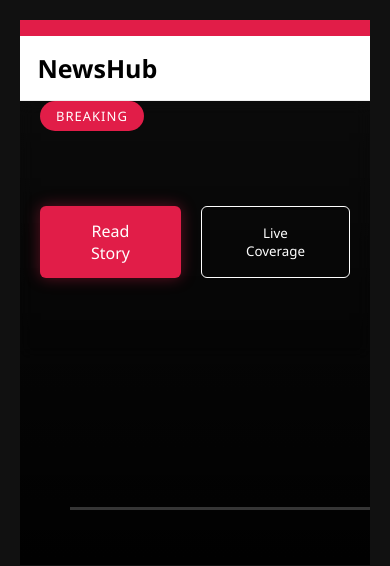
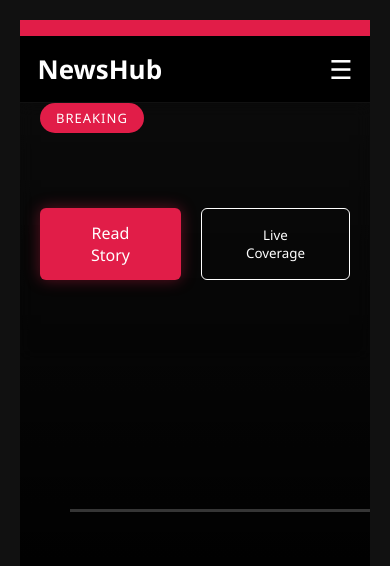
Before and after one commit to AmanMahapatra0329/News_Website, a Django app: page / in a window 390 px wide. Shown: the top 566 px of the page. Run offline with Django 5.2, Linux system fonts and the light colour scheme; data that the repository does not hold is empty.

Commit message:
headerstyle corrected

```diff
--- a/article/static/css/HF.css
+++ b/article/static/css/HF.css
@@ -58,31 +58,32 @@ body{
 
 /* HEADER */
 
+/* PREMIUM BLACK HEADER */
+
 .header{
-  background:#fff;
+  background:#000;
+  color:#fff;
   position:sticky;
   top:0;
   z-index:1000;
-  transition:0.3s ease;
-  border-bottom:1px solid #eee;
+  border-bottom:1px solid #111;
 }
 
-.header.scrolled{
-  box-shadow:0 5px 20px rgba(0,0,0,0.08);
-}
-
-.header .container{
+.header-flex{
   display:flex;
+  align-items:center;
   justify-content:space-between;
-  align-items:center;
+  gap:20px;
   padding:15px 0;
 }
 
 .logo{
-  font-size:25px;
+  font-size:26px;
   font-weight:800;
-  color: black;
+  color:#fff;
 }
+
+/* Desktop Nav */
 
 .nav{
   display:flex;
@@ -91,37 +92,63 @@ body{
 
 .nav a{
   text-decoration:none;
-  color:#374151;
+  color:#fff;
   font-weight:500;
-  transition:0.3s;
+  transition:.3s;
 }
 
 .nav a:hover{
   color:#e11d48;
 }
 
-/* MOBILE */
+
+
+/* Menu Button */
 
 .menu-btn{
   display:none;
-  font-size:22px;
+  font-size:26px;
   cursor:pointer;
+  color:#fff;
 }
+
+/* Mobile Nav */
 
 .mobile-nav{
   display:none;
   flex-direction:column;
-  background:#fff;
-  padding:15px;
-  border-top:1px solid #eee;
+  background:#000;
 }
 
 .mobile-nav a{
-  padding:10px 0;
+  padding:15px;
   text-decoration:none;
-  color:#374151;
+  color:#fff;
+  border-top:1px solid #111;
 }
 
+.mobile-nav a:hover{
+  background:#111;
+}
+
+.mobile-nav.active{
+  display:flex;
+}
+
+/* RESPONSIVE */
+
+@media(max-width:768px){
+
+  .nav{
+    display:none; /* hide desktop nav */
+  }
+
+
+
+  .menu-btn{
+    display:block;
+  }
+}
 /* FOOTER */
 
 .footer{
--- a/article/templates/article/HF.html
+++ b/article/templates/article/HF.html
@@ -23,28 +23,36 @@
 
   <!-- Header -->
   <header class="header" id="header">
-    <div class="container">
+  <div class="container header-flex">
+
     <div class="logo">NewsHub</div>
+
+    <!-- Desktop Navigation -->
     <nav class="nav">
       <a href="#" data-category="All">Home</a>
-  <a href="#" data-category="Latest">Latest</a>
       <a href="#" data-category="Technology">Technology</a>
       <a href="#" data-category="World">World</a>
       <a href="#" data-category="Business">Business</a>
       <a href="#" data-category="Sports">Sports</a>
-   <div class="menu-btn" id="menuBtn">☰ Menu button </div>
     </nav>
+
+
+
+    <!-- Mobile Menu Button -->
+    <div class="menu-btn" id="menuBtn">☰</div>
+
   </div>
 
+  <!-- Mobile Navigation -->
   <div class="mobile-nav" id="mobileNav">
     <a href="#" data-category="All">Home</a>
-  <a href="#" data-category="Latest">Latest</a>
     <a href="#" data-category="Technology">Technology</a>
     <a href="#" data-category="World">World</a>
     <a href="#" data-category="Business">Business</a>
     <a href="#" data-category="Sports">Sports</a>
   </div>
 </header>
+
 
   <!-- Main Content Placeholder -->
   <main class="content">
```
Also changed, not shown: article/migrations/0015_alter_breakingnews_id_alter_herosection_id_and_more.py (added). Lines whose indentation alone changed are shown as unchanged.
